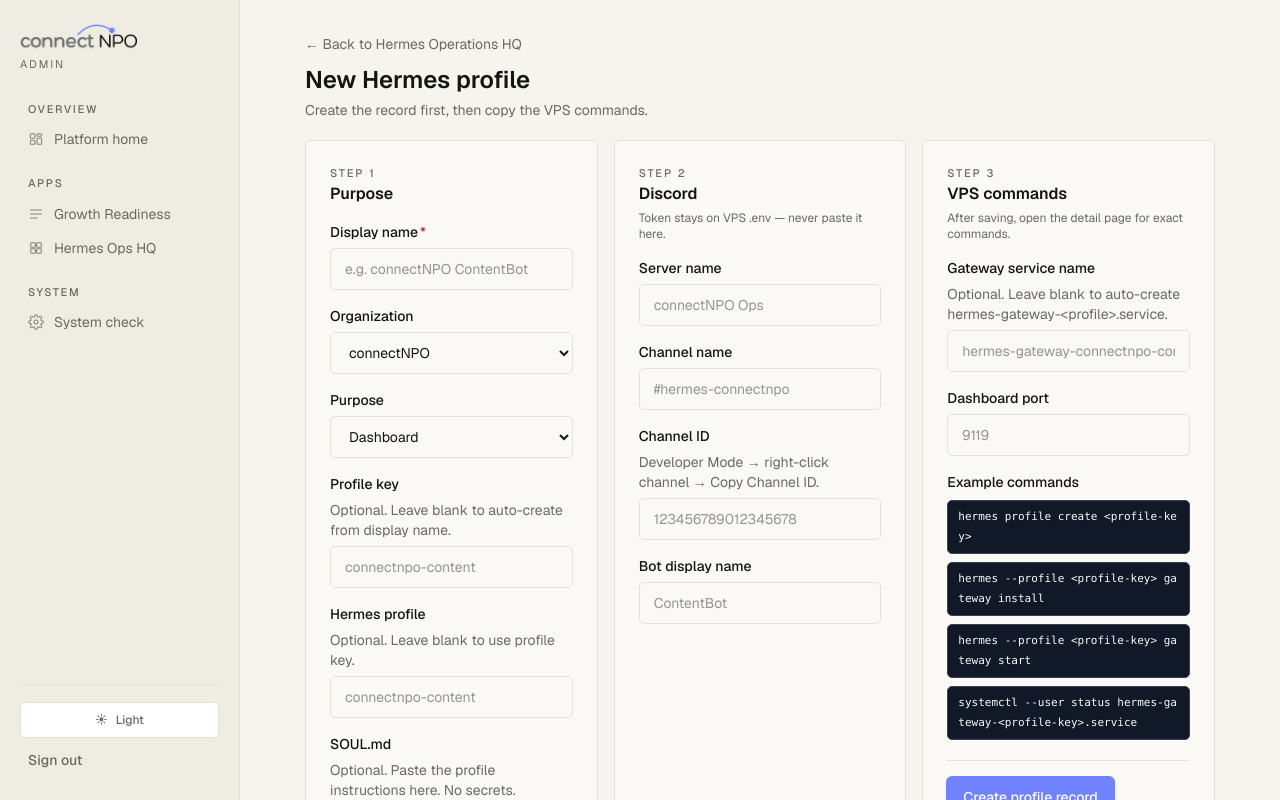
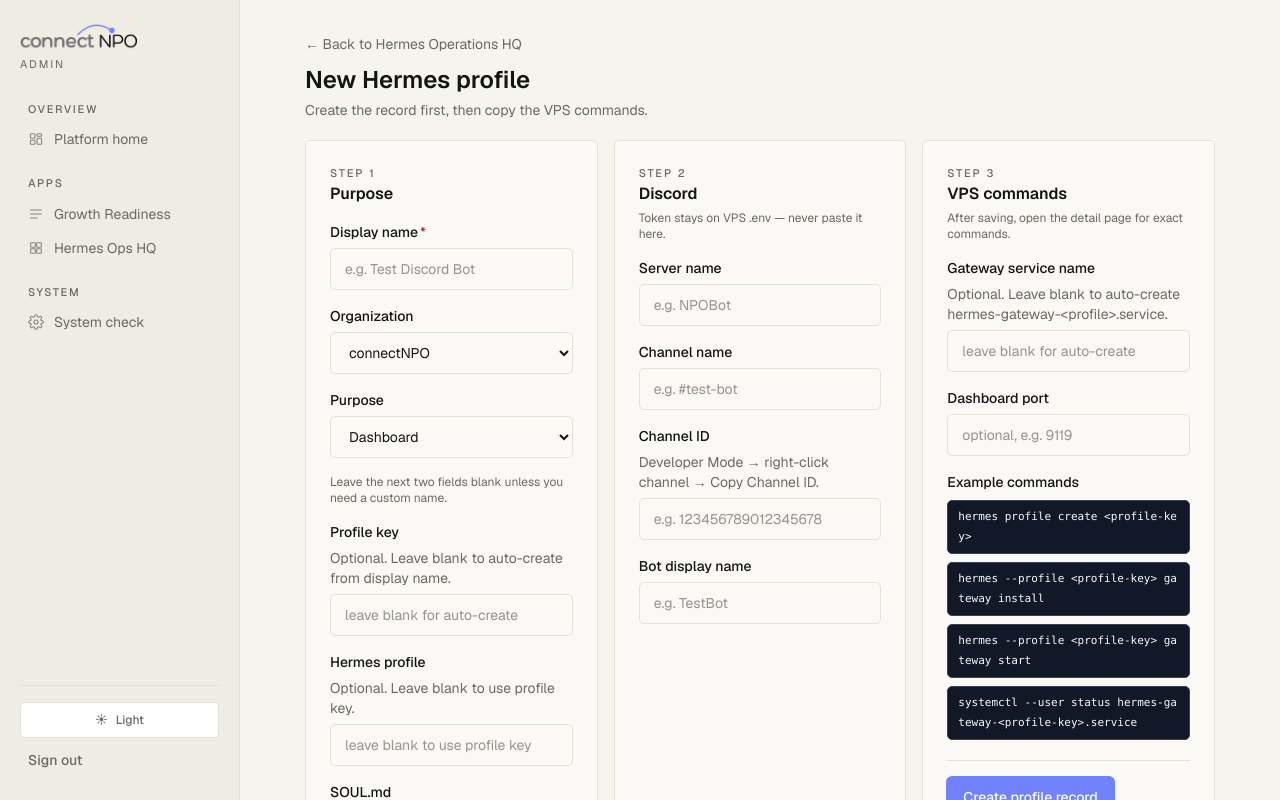
Before and after one commit to connectNPO/connectNPO_Intake-Dashboard, a Next.js app: page /admin/apps/hermes-workspaces/new in a window 1280 px wide. Shown: the top 800 px of the page. Built offline with nearby package versions, Linux system fonts and the light colour scheme.

Commit message:
fix: clarify new Hermes profile placeholders

```diff
--- a/src/app/admin/apps/hermes-workspaces/new/page.tsx
+++ b/src/app/admin/apps/hermes-workspaces/new/page.tsx
@@ -60,7 +60,7 @@ export default async function NewHermesWorkspacePage({
               <Input
                 id="client_name"
                 name="client_name"
-                placeholder="e.g. connectNPO ContentBot"
+                placeholder="e.g. Test Discord Bot"
                 required
               />
             </Field>
@@ -92,6 +92,10 @@ export default async function NewHermesWorkspacePage({
               </Select>
             </Field>
 
+            <p className="text-xs text-muted">
+              Leave the next two fields blank unless you need a custom name.
+            </p>
+
             <Field
               htmlFor="workspace_key"
               label="Profile key"
@@ -100,7 +104,7 @@ export default async function NewHermesWorkspacePage({
               <Input
                 id="workspace_key"
                 name="workspace_key"
-                placeholder="connectnpo-content"
+                placeholder="leave blank for auto-create"
               />
             </Field>
 
@@ -112,7 +116,7 @@ export default async function NewHermesWorkspacePage({
               <Input
                 id="hermes_profile"
                 name="hermes_profile"
-                placeholder="connectnpo-content"
+                placeholder="leave blank to use profile key"
               />
             </Field>
 
@@ -146,7 +150,7 @@ export default async function NewHermesWorkspacePage({
               <Input
                 id="discord_server_name"
                 name="discord_server_name"
-                placeholder="connectNPO Ops"
+                placeholder="e.g. NPOBot"
               />
             </Field>
 
@@ -154,7 +158,7 @@ export default async function NewHermesWorkspacePage({
               <Input
                 id="discord_channel_name"
                 name="discord_channel_name"
-                placeholder="#hermes-connectnpo"
+                placeholder="e.g. #test-bot"
               />
             </Field>
 
@@ -166,7 +170,7 @@ export default async function NewHermesWorkspacePage({
               <Input
                 id="discord_channel_id"
                 name="discord_channel_id"
-                placeholder="123456789012345678"
+                placeholder="e.g. 123456789012345678"
               />
             </Field>
 
@@ -174,7 +178,7 @@ export default async function NewHermesWorkspacePage({
               <Input
                 id="discord_bot_name"
                 name="discord_bot_name"
-                placeholder="ContentBot"
+                placeholder="e.g. TestBot"
               />
             </Field>
           </Card>
@@ -200,7 +204,7 @@ export default async function NewHermesWorkspacePage({
               <Input
                 id="service_name"
                 name="service_name"
-                placeholder="hermes-gateway-connectnpo-content.service"
+                placeholder="leave blank for auto-create"
               />
             </Field>
 
@@ -211,7 +215,7 @@ export default async function NewHermesWorkspacePage({
                 type="number"
                 min={1}
                 max={65535}
-                placeholder="9119"
+                placeholder="optional, e.g. 9119"
               />
             </Field>
 
```
